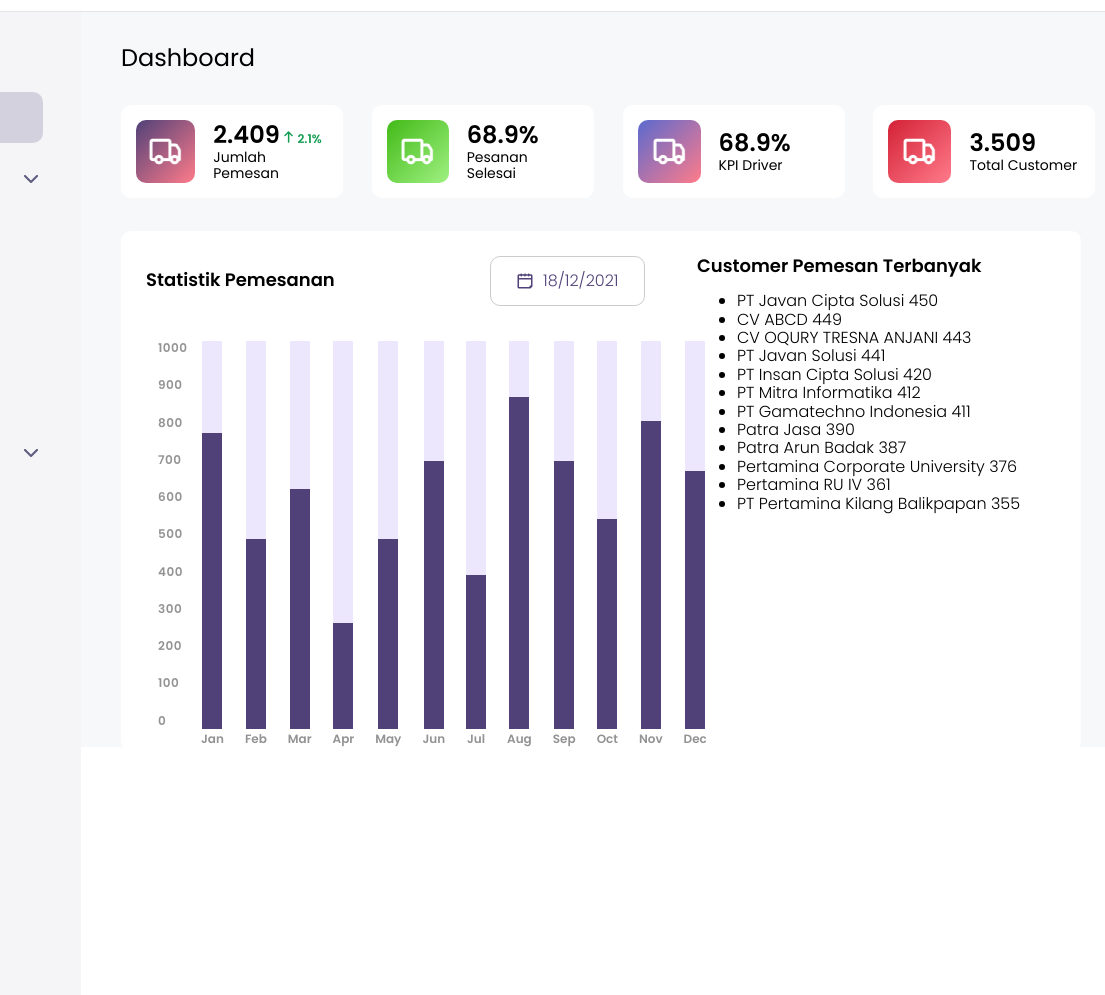
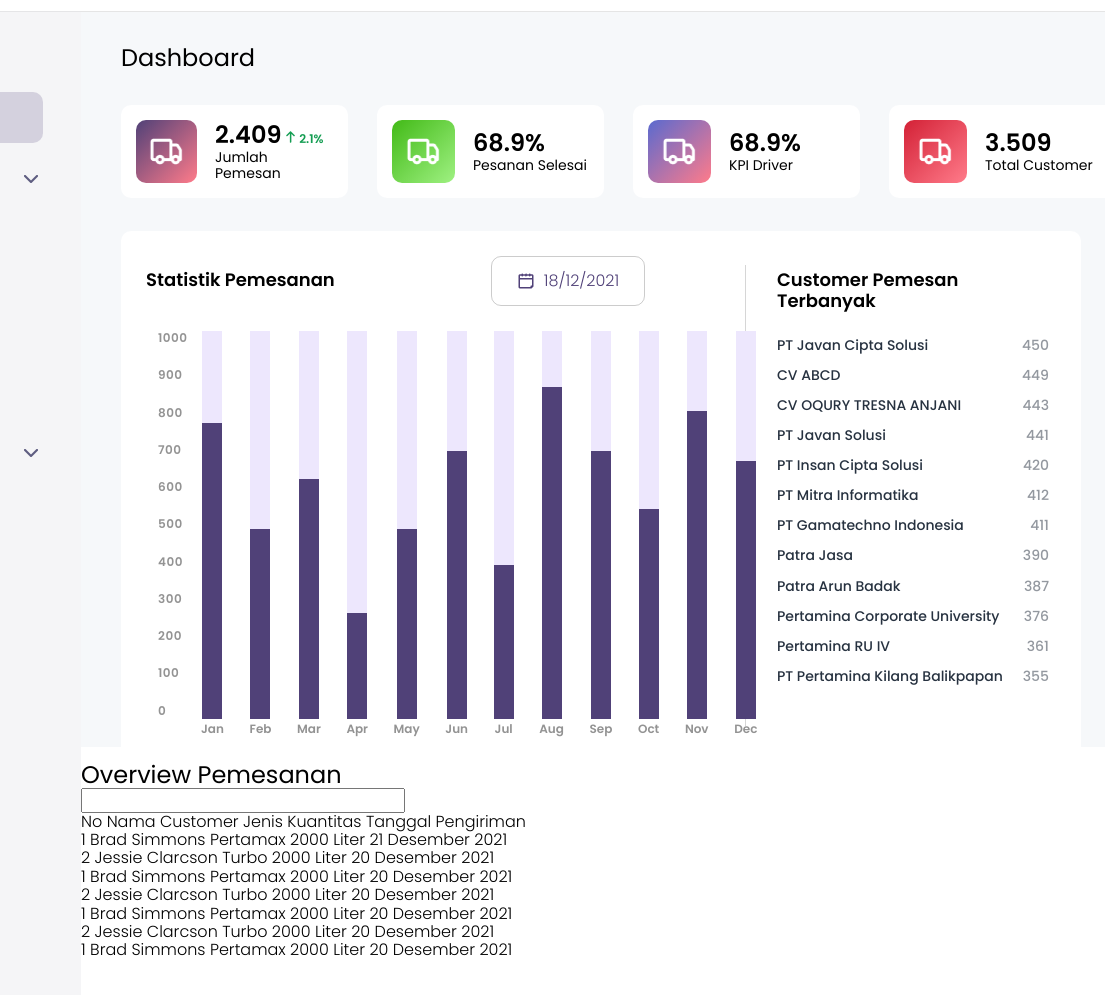
Before and after one commit to Sonalpt/Cloud-campus-intelly-dashboard-remsB, a plain HTML site: page index.html in a window 1280 px wide. Shown: the part 53-1048 px from the top of the page, 175-1280 px from the left. Drawn offline with Linux system fonts and the light colour scheme.

Commit message:
statistics adjustments

```diff
--- a/index.html
+++ b/index.html
@@ -237,7 +237,7 @@
                                 </div>
                             </div>
                         </div>
-                        <!-- <div class="straightBar"></div> -->
+                        <div class="straightBar"></div>
                         <div class="listContainer">
                             <h2>Customer Pemesan Terbanyak</h2>
                             <ul>
@@ -294,7 +294,71 @@
                         </div>
 
                     </div>
-                    <div class="overview"></div>
+                    <div class="overview">
+                        <div class="overview_search">
+                            <h2>Overview Pemesanan</h2>
+                            <input type="search" name="searchOverview"
+                                id="searchOverview">
+                        </div>
+                        <ul class="overview_list">
+                            <li>
+                                <span>No</span>
+                                <span>Nama Customer</span>
+                                <span>Jenis</span>
+                                <span>Kuantitas</span>
+                                <span>Tanggal Pengiriman</span>
+                            </li>
+                            <li>
+                                <span>1</span>
+                                <span>Brad Simmons</span>
+                                <span>Pertamax</span>
+                                <span>2000 Liter</span>
+                                <span>21 Desember 2021</span>
+                            </li>
+                            <li>
+                                <span>2</span>
+                                <span>Jessie Clarcson</span>
+                                <span>Turbo</span>
+                                <span>2000 Liter</span>
+                                <span>20 Desember 2021</span>
+                            </li>
+                            <li>
+                                <span>1</span>
+                                <span>Brad Simmons</span>
+                                <span>Pertamax</span>
+                                <span>2000 Liter</span>
+                                <span>20 Desember 2021</span>
+                            </li>
+                            <li>
+                                <span>2</span>
+                                <span>Jessie Clarcson</span>
+                                <span>Turbo</span>
+                                <span>2000 Liter</span>
+                                <span>20 Desember 2021</span>
+                            </li>
+                            <li>
+                                <span>1</span>
+                                <span>Brad Simmons</span>
+                                <span>Pertamax</span>
+                                <span>2000 Liter</span>
+                                <span>20 Desember 2021</span>
+                            </li>
+                            <li>
+                                <span>2</span>
+                                <span>Jessie Clarcson</span>
+                                <span>Turbo</span>
+                                <span>2000 Liter</span>
+                                <span>20 Desember 2021</span>
+                            </li>
+                            <li>
+                                <span>1</span>
+                                <span>Brad Simmons</span>
+                                <span>Pertamax</span>
+                                <span>2000 Liter</span>
+                                <span>20 Desember 2021</span>
+                            </li>
+                        </ul>
+                    </div>
                     <div class="pages"></div>
                 </div>
 
--- a/style/index.scss
+++ b/style/index.scss
@@ -166,7 +166,7 @@ body {
                 margin-left: 40px;
                 margin-top: 33px;
                 &_container {
-                    width: 15vw;
+                    width: 15.5vw;
                     margin-right: 2.25vw;
                     display: flex;
                     flex-direction: row;
@@ -226,18 +226,21 @@ body {
             .statistics {
                 display: flex;
                 flex-direction: row;
+                align-items: center;
                 width: 75vw;
-                height: 520px;
+                height: 530px;
                 margin-left: 40px;
                 margin-top: 33px;
                 background-color: white;
                 border-radius: 10px;
                 &_container {
-                    width: 60%;
+                    width: 65%;
                     height: 100%;
                     display: flex;
                     flex-direction: column;
+                    align-self: baseline;
                     .titleAndDate {
+                        width: 80%;
                         display: flex;
                         flex-direction: row;
                         align-items: center;
@@ -245,7 +248,7 @@ body {
                         margin-top: 25px;
                         margin-left: 25px;
                         margin-right: 52.5px;
-                        margin-bottom: 35px;
+                        margin-bottom: 25px;
                         h2 {
                             font-size: 18px;
                             font-weight: 600;
@@ -294,7 +297,7 @@ body {
                             justify-content: space-between;
                             margin-left: 13px;
                             .data {
-                                margin-right: 21px;
+                                margin-right: 2vw;
                                 display: flex;
                                 flex-direction: column;
                                 align-items: center;
@@ -378,15 +381,42 @@ body {
                         }
                     }
                 }
+                .straightBar {
+                    min-width: 0.5px;
+                    min-height: 461px;
+                    background-color: rgba(214, 214, 214, 1);
+                    margin-right: 31.5px;
+                }
                 .listContainer {
                     margin-top: 25px;
-                    width: 60%;
+                    width: 30%;
                     height: 100%;
                     display: flex;
                     flex-direction: column;
+                    margin-right: 32px;
+                    align-self: baseline;
                     h2 {
                         font-size: 18px;
                         font-weight: 600;
+                        margin-bottom: 25px;
+                    }
+                    ul {
+                        li {
+                            display: flex;
+                            flex-direction: row;
+                            justify-content: space-between;
+                            margin-bottom: 14px;
+                            span:nth-child(1) {
+                                font-size: 14px;
+                                font-weight: 500;
+                                color: rgba(39, 50, 64, 1);
+                            }
+                            span:nth-child(2) {
+                                font-size: 14px;
+                                font-weight: 500;
+                                color: rgba(39, 50, 64, 0.5);
+                            }
+                        }
                     }
                 }
 
--- a/style/reset.css
+++ b/style/reset.css
@@ -262,6 +262,13 @@ progress {
   vertical-align: baseline;
 }
 
+ul {
+  list-style-type: none;
+  list-style: none;
+  margin: 0;
+  padding: 0;
+}
+
 /**
    * Remove the default vertical scrollbar in IE 10+.
    */
```
Also changed, not shown: style/index.css, 1 other file.
